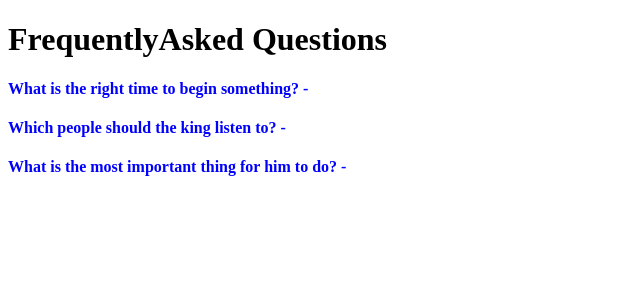
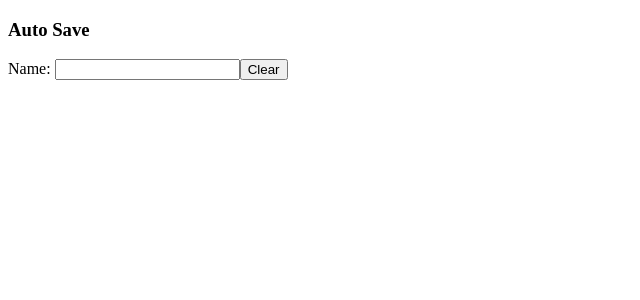
Before and after one commit to nynishuyadav85/InterviewPrep, a React (Vite) app in the folder interview/: page / in a window 1280 px wide. Shown: the top 300 px of the page, without its empty margins (0-640 px from the left). Built offline with nearby package versions, Linux system fonts and the light colour scheme.

Commit message:
feat: add AutoSave component for automatic input saving functionality

```diff
--- a/interview/src/App.jsx
+++ b/interview/src/App.jsx
@@ -1,6 +1,7 @@
 // import { QueryClient, QueryClientProvider } from '@tanstack/react-query'
 import './App.css'
-import FrequentlyAsked from './components/Faq/FrequentlyAsked'
+import AutoSave from './components/AutoSave/AutoSave'
+// import FrequentlyAsked from './components/Faq/FrequentlyAsked'
 // import TanStackQuery from './Concepts/TanStackQuery'
 // import HOC from './Concepts/HOC';
 // import Score from './components/ScoreFetch/Score'
@@ -29,7 +30,8 @@ function App() {
       </QueryClientProvider> */}
 
       {/* <HOC /> */}
-      <FrequentlyAsked />
+      {/* <FrequentlyAsked /> */}
+      <AutoSave />
     </>
   )
 }
--- /dev/null
+++ b/interview/src/components/AutoSave/AutoSave.jsx
@@ -0,0 +1,26 @@
+import { useEffect, useState } from "react"
+
+const AutoSave = () => {
+    const [text, setText] = useState(() => {
+        return localStorage.getItem("savedInputKey") || "";
+    });
+
+    useEffect(() => {
+        localStorage.setItem("savedInputKey", text);
+    }, [text]);
+
+    function clearText() {
+        setText("");
+    }
+
+    return (
+        <div>
+            <h3>Auto Save</h3>
+            <label>Name: </label>
+            <input value={text} onChange={(e) => setText(e.target.value)} />
+            <button onClick={clearText}>Clear</button>
+        </div>
+    );
+};
+
+export default AutoSave
```
